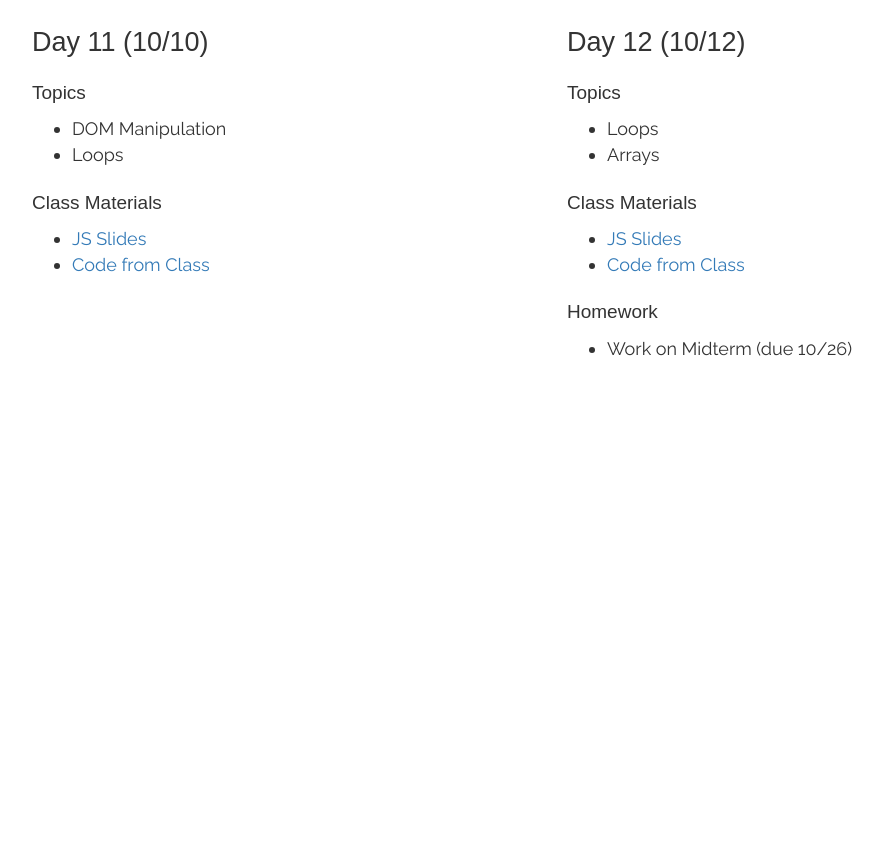
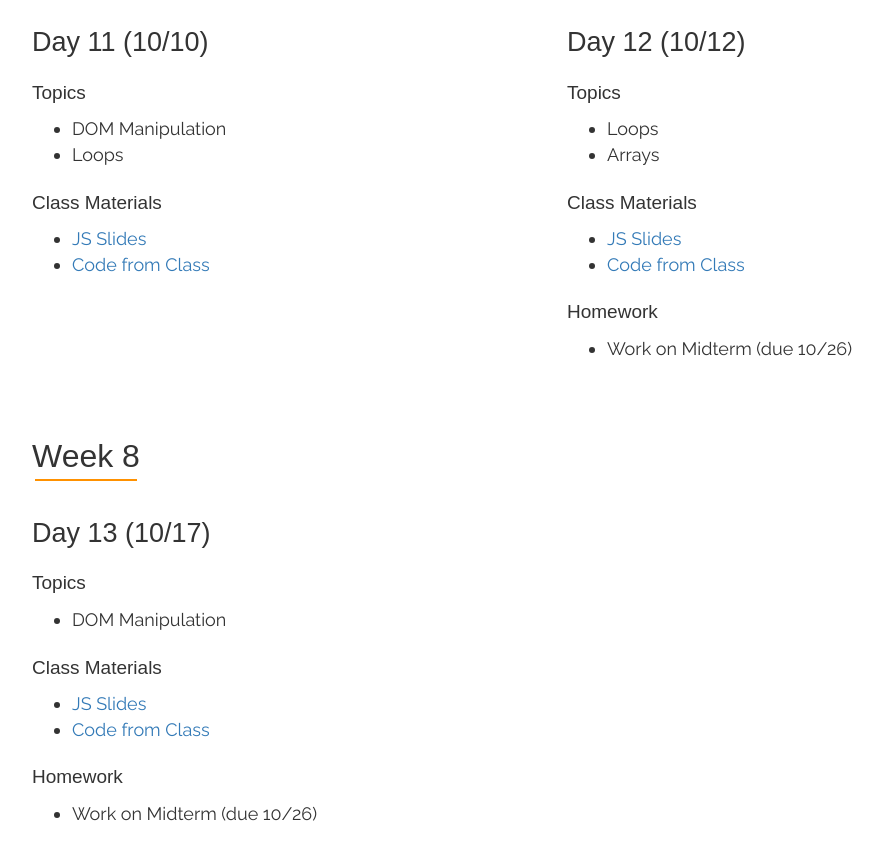
Before and after one commit to mikewesthad/saic-webart, a plain HTML site: page schedule.html in a window 1280 px wide. Shown: the part 3454-4313 px from the top of the page, without its empty margins (83-966 px from the left). Before the commit the page ends 3868 px from the top, so only its background shows below. Drawn offline with nearby package versions, Linux system fonts and the light colour scheme; a web font is replaced by a local one.

Commit message:
Update 2016-10-18T03:05:50.692Z

```diff
--- a/schedule.html
+++ b/schedule.html
@@ -328,6 +328,45 @@
       </div>
     </div>
 
+    <div class="week">
+      <h1 class="week-title">Week 8</h1>
+      <div class="row">
+        <div class="col-xs-6">
+          <h2 class="day-title">Day 13 (10/17)</h2>
+          <h3>Topics</h3>
+          <ul>
+            <li>DOM Manipulation</li>
+          </ul>
+          <h3>Class Materials</h3>
+          <ul>
+            <li><a href="https://github.com/mikewesthad/saic-webart/raw/master/class-files/slides/Day13_JS.pdf">JS Slides</a></li>
+            <li><a href="https://github.com/mikewesthad/saic-webart/raw/master/class-files/code/Day13_Code.zip">Code from Class</a></li>
+          </ul>
+          <h3>Homework</h3>
+          <ul>
+            <li>Work on Midterm (due 10/26)</li>
+          </ul>
+        </div>
+        <!-- <div class="col-xs-6">
+          <h2 class="day-title">Day 12 (10/12)</h2>
+          <h3>Topics</h3>
+          <ul>
+            <li>Loops</li>
+            <li>Arrays</li>
+          </ul>
+          <h3>Class Materials</h3>
+          <ul>
+            <li><a href="https://github.com/mikewesthad/saic-webart/raw/master/class-files/slides/Day12_JS.pdf">JS Slides</a></li>
+            <li><a href="https://github.com/mikewesthad/saic-webart/raw/master/class-files/code/Day12_Code.zip">Code from Class</a></li>
+          </ul>
+          <h3>Homework</h3>
+          <ul>
+            <li>Work on Midterm (due 10/26)</li>
+          </ul>
+        </div> -->
+      </div>
+    </div>
+
   </div>
 
   <!-- jQuery (necessary for Bootstrap's JavaScript plugins) -->
```
